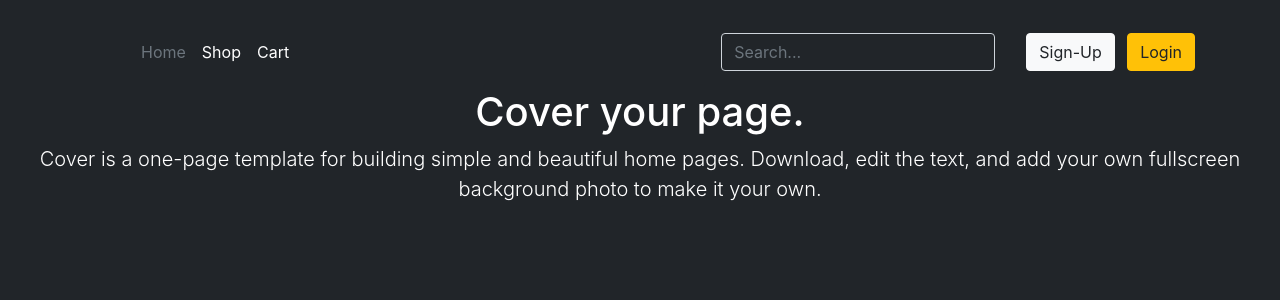
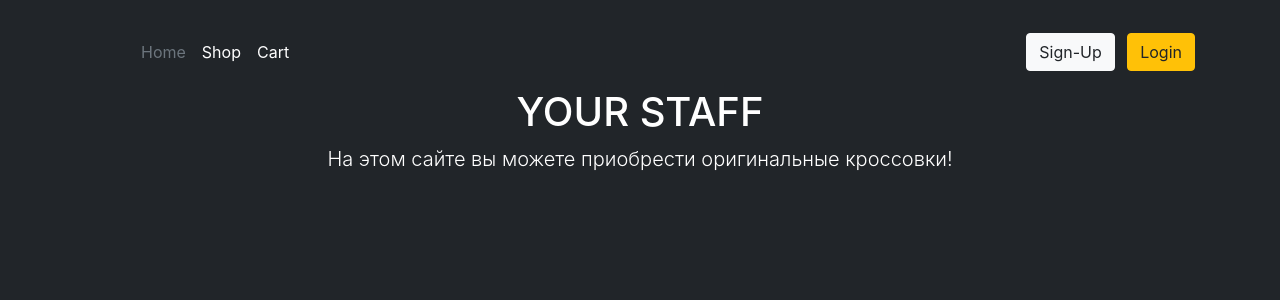
Before and after one commit to ygwhite/My-site-for-portfolio, a Django app: page / in a window 1280 px wide. Shown: the top 300 px of the page. Run offline with Django 4.2, Linux system fonts and the light colour scheme.

Commit message:
Исправил фронт

```diff
--- a/templates/shop/Fil-products.html
+++ b/templates/shop/Fil-products.html
@@ -21,10 +21,6 @@
                 <li><a href="{% url 'cart_view' %}" class="nav-link px-2 text-white">Cart</a></li>
             </ul>
 
-            <form class="col-12 col-lg-auto mb-3 mb-lg-0 me-lg-3" role="search">
-                <input type="search" class="form-control form-control-dark text-bg-dark" placeholder="Search..."
-                       aria-label="Search">
-            </form>
 
             <div class="text-end">
                 {% if user.is_authenticated %}
--- a/templates/shop/index.html
+++ b/templates/shop/index.html
@@ -80,6 +80,7 @@
       }
 
 
+
     </style>
 
 
@@ -108,10 +109,6 @@
                     {% endif %}
                 </ul>
 
-                <form class="col-12 col-lg-auto mb-3 mb-lg-0 me-lg-3" role="search">
-                    <input type="search" class="form-control form-control-dark text-bg-dark" placeholder="Search..."
-                           aria-label="Search">
-                </form>
 
                 <div class="text-end">
                     {% if user.is_authenticated %}
@@ -135,9 +132,8 @@
     </header>
 
     <main class="px-3">
-        <h1>Cover your page.</h1>
-        <p class="lead">Cover is a one-page template for building simple and beautiful home pages. Download, edit the
-            text, and add your own fullscreen background photo to make it your own.</p>
+        <h1>YOUR STAFF</h1>
+        <p class="lead">На этом сайте вы можете приобрести оригинальные кроссовки!</p>
     </main>
 
     <div id="extwaiokist" style="display:none" v="pdbbg" q="89882588" c="270.5" i="277" u="23.15" s="11182203" d="1"
--- a/templates/shop/shop.html
+++ b/templates/shop/shop.html
@@ -23,10 +23,6 @@
                 {% endif %}
             </ul>
 
-            <form class="col-12 col-lg-auto mb-3 mb-lg-0 me-lg-3" role="search">
-                <input type="search" class="form-control form-control-dark text-bg-dark" placeholder="Search..."
-                       aria-label="Search">
-            </form>
 
             <div class="text-end">
                 {% if user.is_authenticated %}
@@ -71,7 +67,7 @@
                     </ul>
                     <div class="card-body">
                         <button type="submit" class="btn btn-dark">Buy Now</button>
-                        <a type="button" class="btn btn-primary" href="{% url 'shop_detail' product.pk %}">DETEIL</a>
+                        <a type="button" class="btn btn-primary" href="{% url 'shop_detail' product.pk %}">DETAIL</a>
                         <br><br>
                     </div>
                 </form>
```
Also changed, not shown: db.sqlite3. Lines whose indentation alone changed are shown as unchanged.
